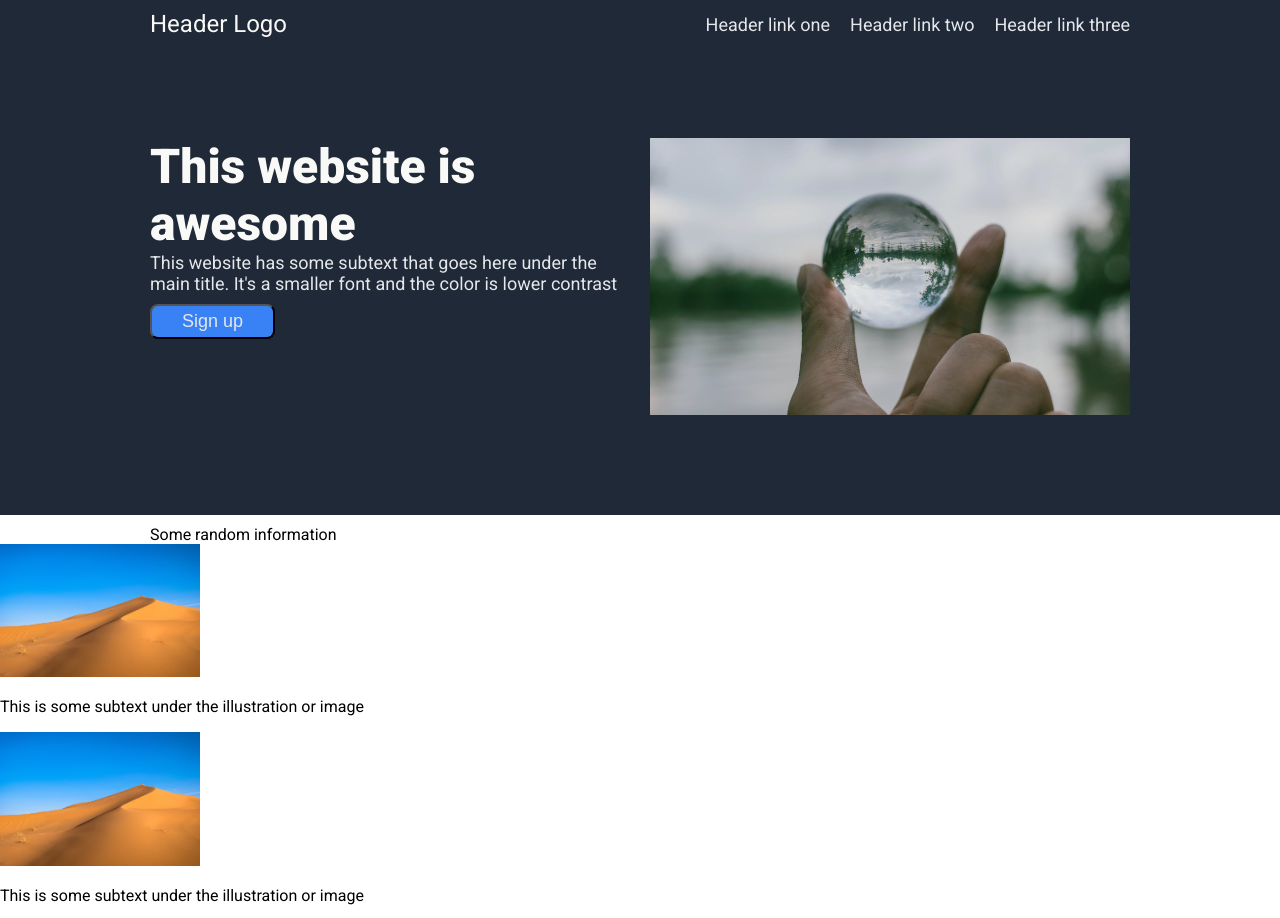
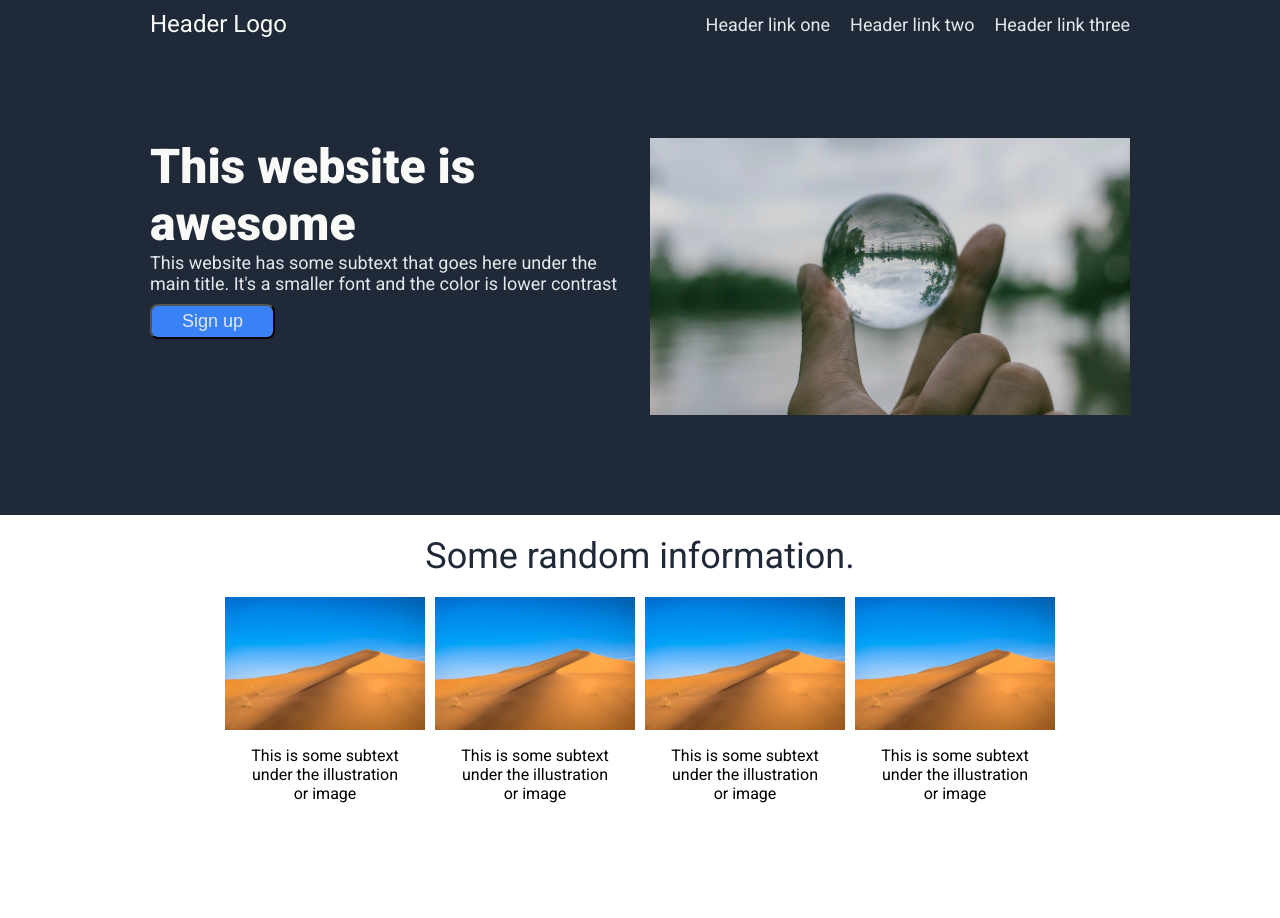
Before and after one commit to dionysisterziou/landing-page, a plain HTML site: page index.html in a window 1280 px wide. Shown: the top 918 px of the page. Drawn offline with Linux system fonts and the light colour scheme.

Commit message:
Style information section

```diff
--- a/index.html
+++ b/index.html
@@ -33,23 +33,23 @@
     </div>
 
     <div class="information">
-        <div class="header">Some random information</div>
+        <div class="information-header">Some random information.</div>
         <div class="images">
-            <div class="image">
-                <img class="information-image" src="./images/information-image.jpeg" alt="A placeholder image">
-                <p>This is some subtext under the illustration or image</p>
+            <div class="image-container">
+                <img class="image" src="./images/information-image.jpeg" alt="A placeholder image">
+                <p class="image-text">This is some subtext under the illustration or image</p>
             </div>
-            <div class="image">
-                <img class="information-image" src="./images/information-image.jpeg" alt="A placeholder image">
-                <p>This is some subtext under the illustration or image</p>
+            <div class="image-container">
+                <img class="image" src="./images/information-image.jpeg" alt="A placeholder image">
+                <p class="image-text">This is some subtext under the illustration or image</p>
             </div>
-            <div class="image">
-                <img class="information-image" src="./images/information-image.jpeg" alt="A placeholder image">
-                <p>This is some subtext under the illustration or image</p>
+            <div class="image-container">
+                <img class="image" src="./images/information-image.jpeg" alt="A placeholder image">
+                <p class="image-text">This is some subtext under the illustration or image</p>
             </div>
-            <div class="image">
-                <img class="information-image" src="./images/information-image.jpeg" alt="A placeholder image">
-                <p>This is some subtext under the illustration or image</p>
+            <div class="image-container">
+                <img class="image" src="./images/information-image.jpeg" alt="A placeholder image">
+                <p class="image-text">This is some subtext under the illustration or image</p>
             </div>
         </div>
     </div>
--- a/style.css
+++ b/style.css
@@ -78,7 +78,36 @@ button {
     margin-top: 10px;
 }
 
-.information-image {
+.information {
+    padding: 0 150px 100px;
+}
+
+.information-header {
+    font-size: 36px;
+    font-weight: 900px;
+    color: #1f2937;
+    text-align: center;
+    padding: 20px 0;
+}
+
+.images {
+    display: flex;
+    justify-content: center;
+    gap: 10px;
+}
+
+.image-container {
+    display: flex;
+    flex-direction: column;
+    align-items: center;
+}
+
+.image {
     width: 200px;
     height: auto;
 }
+
+.image-text {
+    text-align: center;
+    width: 160px;
+}
```
Also changed, not shown: 1 other file.
